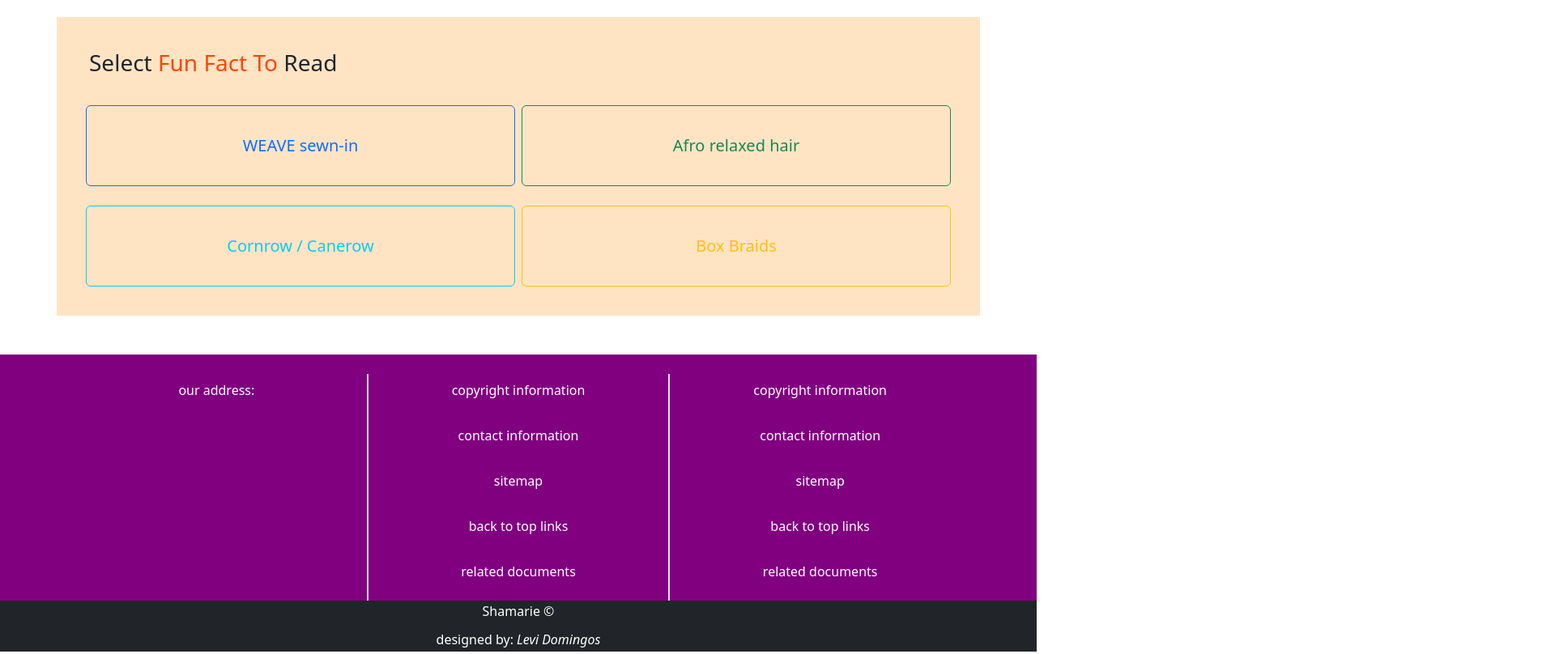
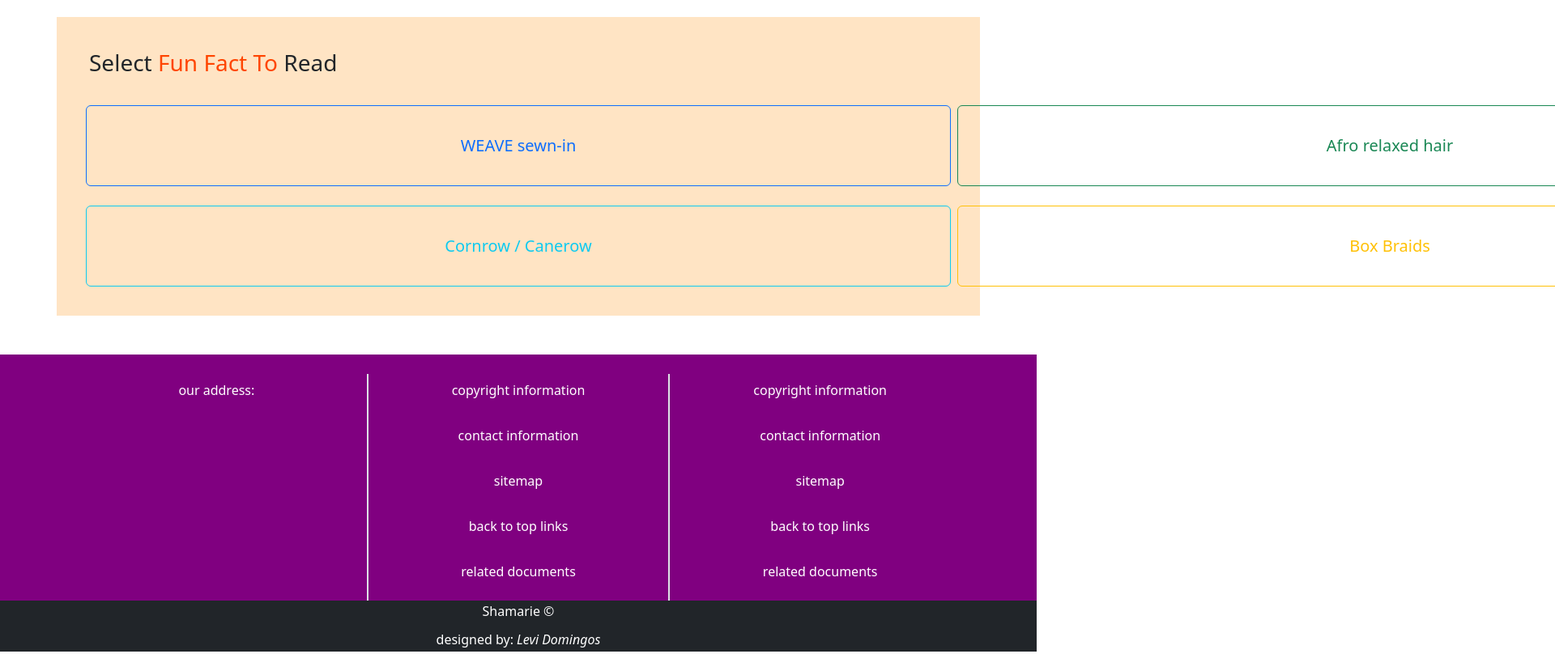
Before and after one commit to LeviDomingos/HairSalon, a plain HTML site: page index.html in a window 1280 px wide. Shown: the part 1620-2428 px from the top of the page at 81% size, 1920 px wide, since content can reach past the window. Drawn offline with nearby package versions, Linux system fonts and the light colour scheme.

Commit message:
Update main.css

```diff
--- a/main.css
+++ b/main.css
@@ -2,7 +2,10 @@
 .text-welcome {
 color: orange;
 }
-
+.col-6 {
+    width:100%;
+    float:left;
+}
 .col-center {
     display: flex;
     justify-content: center;
```
